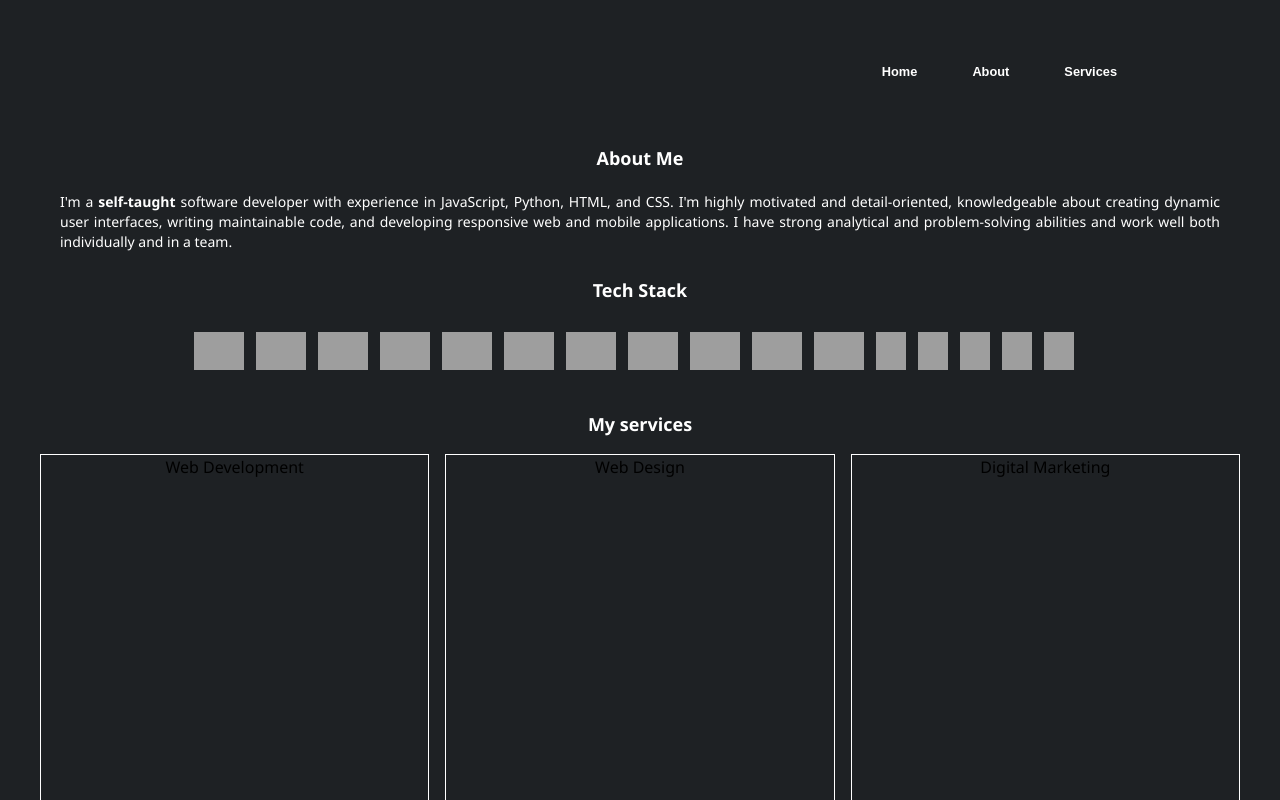
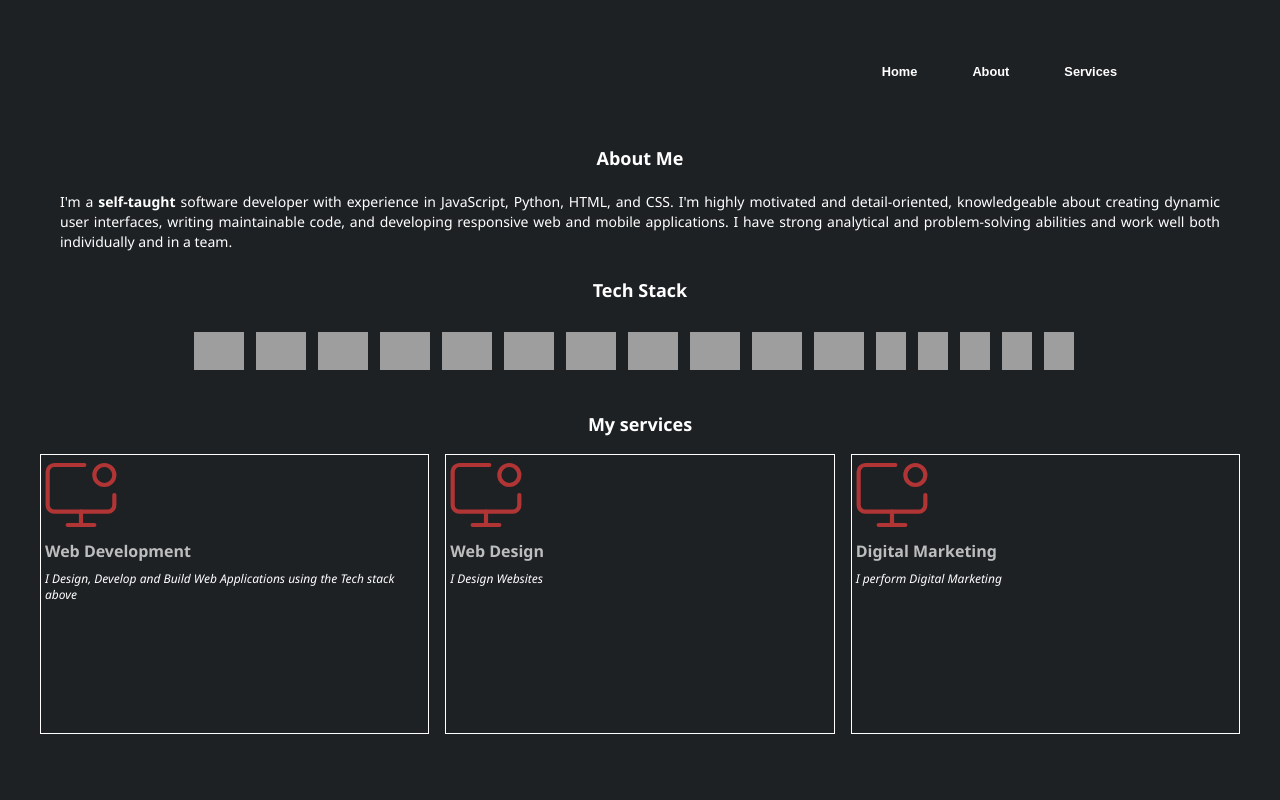
Before and after one commit to Pythonwithsean/Portfolio, a React (Vite) app: page /About in a window 1280 px wide. Shown: the top 800 px of the page. Built offline with nearby package versions, Linux system fonts and the light colour scheme; grey boxes are pictures that could not be loaded; a web font is replaced by a local one.

Commit message:
"Commit"

```diff
--- a/package.json
+++ b/package.json
@@ -10,6 +10,7 @@
     "preview": "vite preview"
   },
   "dependencies": {
+    "lucide-react": "^0.287.0",
     "react": "^18.2.0",
     "react-dom": "^18.2.0",
     "react-router-dom": "^6.16.0"
--- a/src/Components/AboutMain.jsx
+++ b/src/Components/AboutMain.jsx
@@ -1,6 +1,9 @@
 /* eslint-disable react/no-unescaped-entities */
+import { Component, MonitorDot, Store } from "lucide-react";
 
 function AboutMain() {
+  const services = ["Web Development", "Web Design", "Digital Marketing"];
+  const icons = ["MonitorDot", "Component", "Store"];
   return (
     <div>
       <p className=" text-white p-5 text-sm text-justify">
@@ -124,15 +127,29 @@ function AboutMain() {
             className="flex justify-between align-middle
            pt-4 gap-4"
           >
-            <div className=" w-500 h-500 border-white border border-solid ">
-              Web Development
-            </div>
-            <div className=" w-500 h-500 border-white border border-solid ">
-              Web Design
-            </div>
-            <div className=" w-500 h-500  border-white border border-solid ">
-              Digital Marketing
-            </div>
+            {services.map((service, i) => (
+              <div
+                key={i}
+                className=" w-500 h-280 text-white  font-semibold border-white border border-solid text-left "
+              >
+                <MonitorDot size={80} color="#b13535" strokeWidth={1.25} />
+                <div className="p-1 opacity-70">{service}</div>
+                <p className="  text-xs  font-light italic p-1">
+                  {services[i] == "Web Development" ? (
+                    <p>
+                      I Design, Develop and Build Web Applications using the
+                      Tech stack above{" "}
+                    </p>
+                  ) : services[i] == "Web Design" ? (
+                    <p> I Design Websites </p>
+                  ) : services[i] == "Digital Marketing" ? (
+                    <p>I perform Digital Marketing </p>
+                  ) : (
+                    <p> Does not </p>
+                  )}
+                </p>
+              </div>
+            ))}
           </div>
         </div>
       </div>
```
Also changed, not shown: 1 other file (tests, documents, lock files or other folders).
